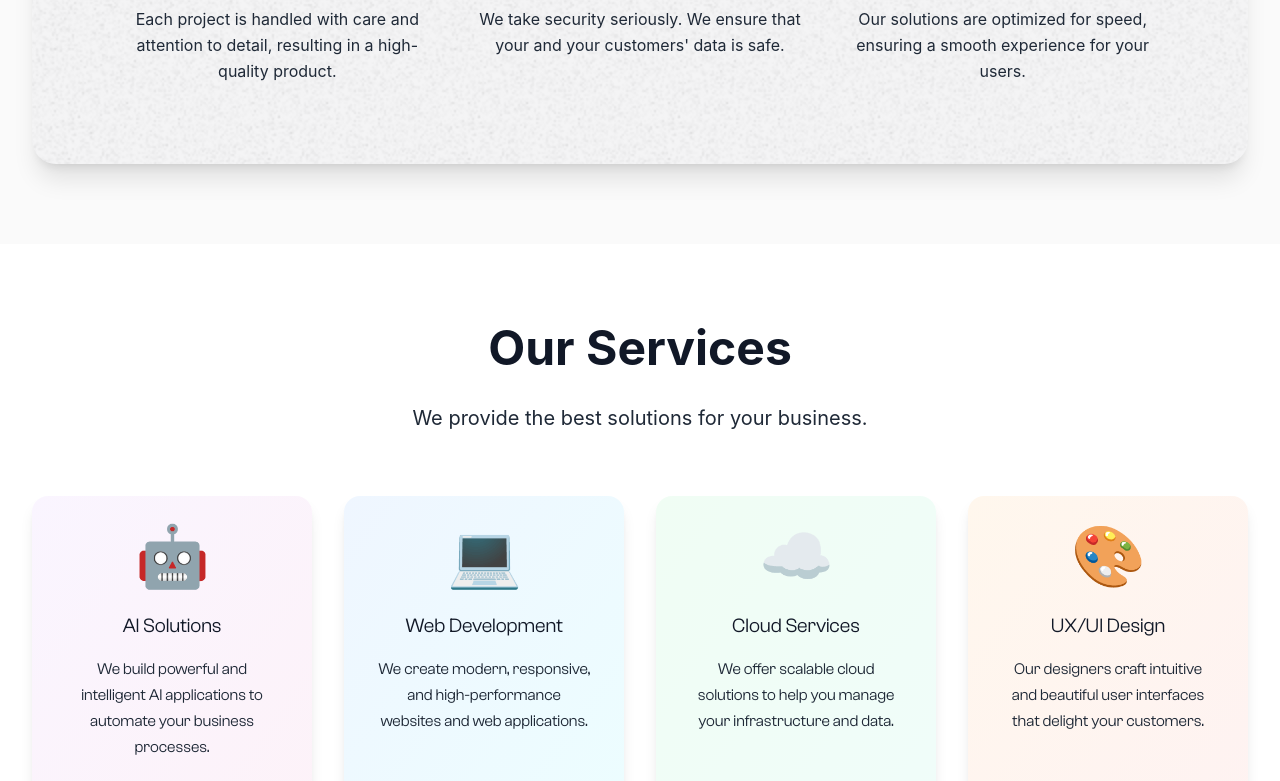
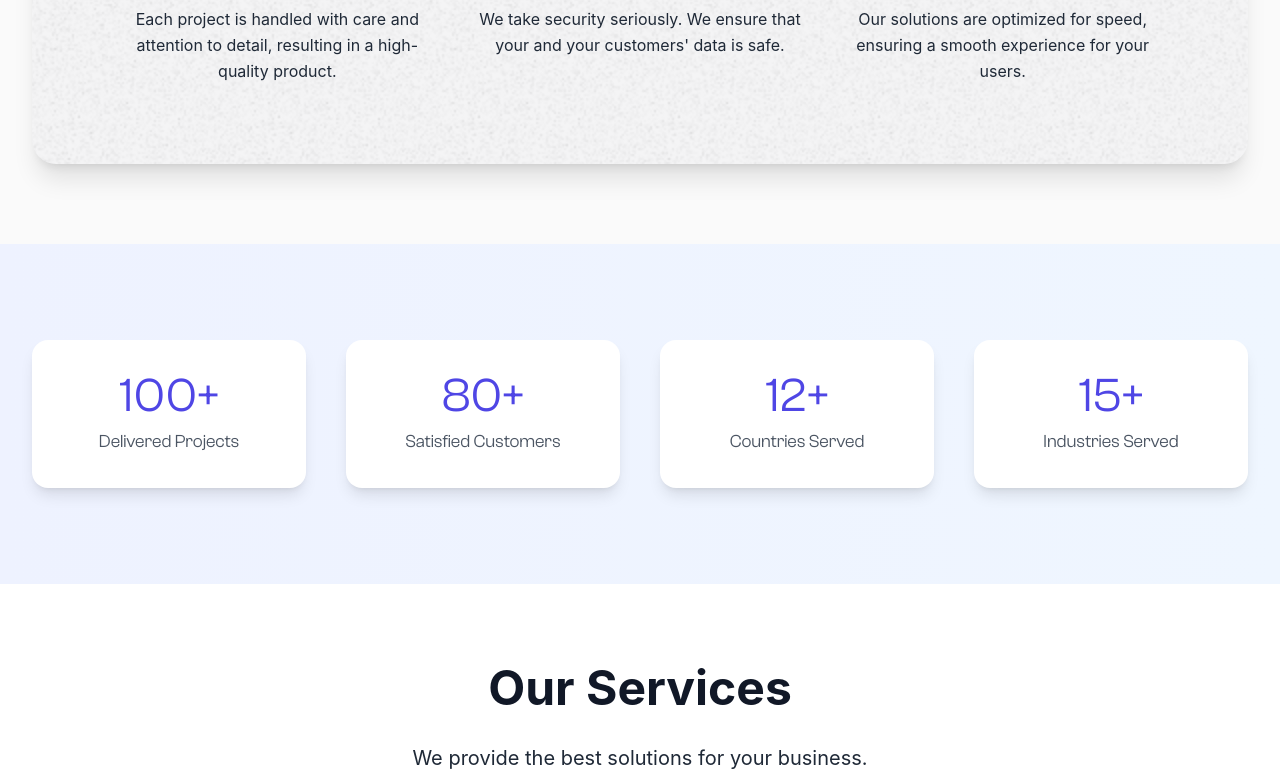
Before and after one commit to hager-nasser22/Proxa, a React (Vite) app: page / in a window 1280 px wide. Shown: the part 1866-2647 px from the top of the page. Built offline with nearby package versions, Linux system fonts and the light colour scheme.

Commit message:
first commit

```diff
--- a/package.json
+++ b/package.json
@@ -15,6 +15,7 @@
     "i18next": "^23.7.6",
     "postcss": "^8.4.32",
     "react": "^18.3.1",
+    "react-countup": "^6.5.3",
     "react-dom": "^18.3.1",
     "react-i18next": "^13.5.0",
     "react-router-dom": "^7.9.1",
--- a/src/App.jsx
+++ b/src/App.jsx
@@ -1,5 +1,7 @@
 import React, { useState, useEffect, useRef } from 'react';
 import { motion, useInView } from 'framer-motion';
+import CountUp from "react-countup";
+
 import './App.css';
 // Logos
 const DattaBaumLogo = 'dbs.4e4201d0.svg';
@@ -71,6 +73,12 @@ const translations = {
       title: "What are you waiting for?",
       subtitle: "Book a meeting with us today to discuss your project."
     },
+  stats: {
+    projects: "Delivered Projects",
+    customers: "Satisfied Customers",
+    countries: "Countries Served",
+    industries: "Industries Served"
+  },
     footer: {
       description: "We are a team of passionate engineers, designers, and product managers.",
       quickLinks: "Quick Links",
@@ -130,6 +138,12 @@ const translations = {
       ctaTitle: "لم تجد ما تريد؟",
       ctaSubtitle: "لست متأكداً مما تحتاجه؟ احجز مكالمة سريعة لمدة 15 دقيقة الآن لمناقشة حل مخصص، إنها مجانية.",
       ctaButton: "احجز مكالمة استكشافية"
+    },
+   stats: {
+      projects: "المشاريع المنجزة",
+      customers: "العملاء الراضون",
+      countries: "الدول المخدومة",
+      industries: "القطاعات المخدومة"
     },
     testimonials: {
       quote1: "“إذا كان بإمكاننا إعطاء Brocsa تقييماً، فسيكون 12/10. لقد تجاوزوا توقعاتنا بكل الطرق.”",
@@ -529,7 +543,48 @@ const ValueSection = ({ lang }) => {
     </section>
   );
 };
+const StatsSection = ({ lang }) => {
+  const stats = [
+    { number: 100, label: getTranslatedContent("stats.projects", lang) },
+    { number: 80, label: getTranslatedContent("stats.customers", lang) },
+    { number: 12, label: getTranslatedContent("stats.countries", lang) },
+    { number: 15, label: getTranslatedContent("stats.industries", lang) },
+  ];
 
+  return (
+    <section className="bg-gradient-to-r from-indigo-50 to-blue-50 py-16 md:py-24">
+      <div className="max-w-7xl mx-auto px-4 sm:px-6 lg:px-8">
+        <div className="grid grid-cols-2 sm:grid-cols-2 md:grid-cols-4 gap-6 md:gap-10">
+          {stats.map((stat, i) => {
+            const [startCount, setStartCount] = useState(false);
+
+            return (
+              <motion.div
+                key={i}
+                initial={{ opacity: 0, y: 40 }}
+                whileInView={{ opacity: 1, y: 0 }}
+                viewport={{ once: true }}
+                transition={{ duration: 0.8, delay: i * 0.2 }}
+                onViewportEnter={() => setStartCount(true)} // يبدأ العد أول ما يدخل الشاشة
+                className="bg-white rounded-2xl shadow-md md:shadow-lg p-6 sm:p-8 text-center"
+              >
+                <h3 className="text-3xl sm:text-4xl lg:text-5xl font-extrabold text-indigo-600 mb-2">
+                  {startCount && (
+                    <CountUp start={0} end={stat.number} duration={3} />
+                  )}
+                  +
+                </h3>
+                <p className="text-sm sm:text-base md:text-lg text-gray-600 font-medium">
+                  {stat.label}
+                </p>
+              </motion.div>
+            );
+          })}
+        </div>
+      </div>
+    </section>
+  );
+};
 // --- Services Component (OLD, Preferred) ---
 const Services = ({ lang }) => {
   const ref = useRef(null);
@@ -1252,6 +1307,7 @@ const App = () => {
         <ClientLogos lang={lang}/>
         <ProjectShowcase lang={lang}/>
         <ValueSection lang={lang} />
+        <StatsSection lang={lang} />
         <Services lang={lang} />
         <TestimonialSection lang={lang} />
         <Booking lang={lang} />
```
Also changed, not shown: 1 other file (tests, documents, lock files or other folders).
